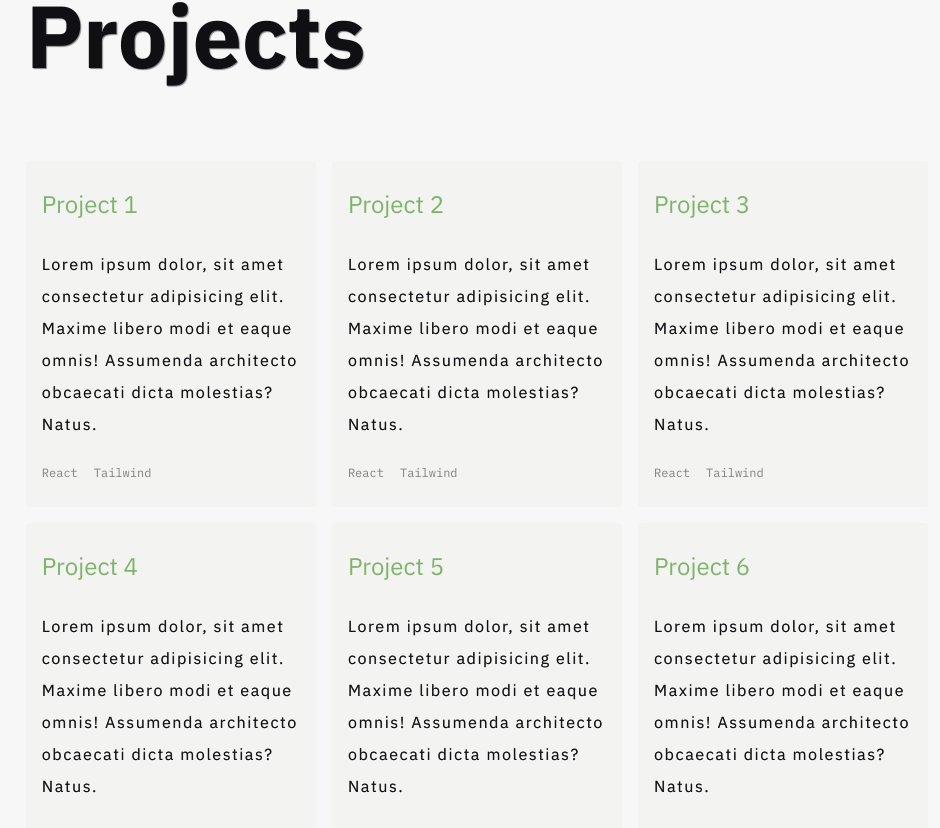
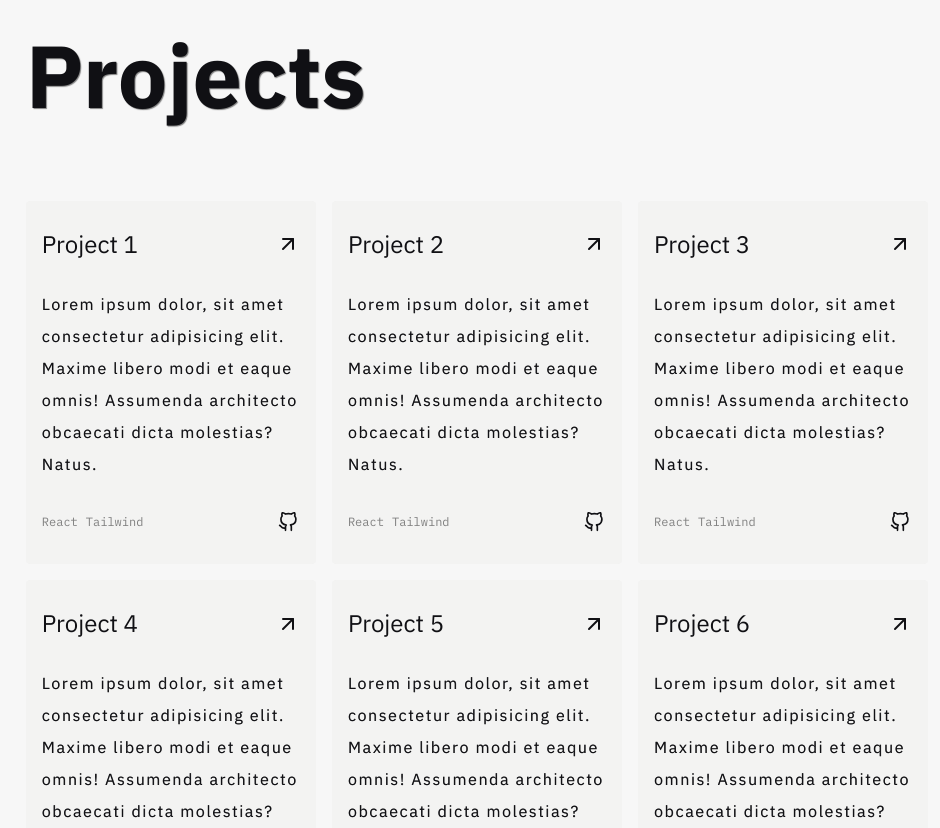
Before and after one commit to cpwilson87/portfolio, a Next.js app: page / in a window 1280 px wide. Shown: the part 1969-2797 px from the top of the page, without its empty margins (163-1103 px from the left). Built offline with nearby package versions, Linux system fonts and the light colour scheme.

Commit message:
feat: add loading spinner to buttons

```diff
--- a/components/Contact.js
+++ b/components/Contact.js
@@ -4,9 +4,13 @@ export default function Contact() {
 	const [name, setName] = useState('');
 	const [email, setEmail] = useState('');
 	const [message, setMessage] = useState('');
+	const [loading, setLoading] = useState(false);
 
 	const handleSubmit = (e) => {
 		e.preventDefault();
+		setLoading(true);
+		setTimeout(() => setLoading(false), 3000);
+
 		console.log({ name, email, message });
 	};
 	return (
@@ -43,7 +47,9 @@ export default function Contact() {
 						onChange={(e) => setMessage(e.target.value)}
 					/>
 				</label>
-				<input type="submit" value="Send" />
+				<button type="submit" aria-busy={loading ? 'true' : 'false'}>
+					Send
+				</button>
 			</form>
 		</section>
 	);
--- a/components/Projects.js
+++ b/components/Projects.js
@@ -57,12 +57,43 @@ export default function Projects() {
 				{projects.map((project) => (
 					<article key={project.id}>
 						<header>
-							<h3 className="h4 text-green">{project.title}</h3>
+							<h3 className="h4">{project.title}</h3>
+							<svg
+								xmlns="http://www.w3.org/2000/svg"
+								width="24"
+								height="24"
+								viewBox="0 0 24 24"
+								fill="none"
+								stroke="currentColor"
+								strokeWidth="2"
+								strokeLinecap="round"
+								strokeLinejoin="round"
+								className="feather feather-arrow-up-right"
+							>
+								<line x1="7" y1="17" x2="17" y2="7"></line>
+								<polyline points="7 7 17 7 17 17"></polyline>
+							</svg>
 						</header>
 						<p>{project.description}</p>
 						<footer>
-							<small>React</small>
-							<small>Tailwind</small>
+							<div>
+								<small>React</small>
+								<small>Tailwind</small>
+							</div>
+							<svg
+								xmlns="http://www.w3.org/2000/svg"
+								width="24"
+								height="24"
+								viewBox="0 0 24 24"
+								fill="none"
+								stroke="currentColor"
+								strokeWidth="2"
+								strokeLinecap="round"
+								strokeLinejoin="round"
+								className="feather feather-github"
+							>
+								<path d="M9 19c-5 1.5-5-2.5-7-3m14 6v-3.87a3.37 3.37 0 0 0-.94-2.61c3.14-.35 6.44-1.54 6.44-7A5.44 5.44 0 0 0 20 4.77 5.07 5.07 0 0 0 19.91 1S18.73.65 16 2.48a13.38 13.38 0 0 0-7 0C6.27.65 5.09 1 5.09 1A5.07 5.07 0 0 0 5 4.77a5.44 5.44 0 0 0-1.5 3.78c0 5.42 3.3 6.61 6.44 7A3.37 3.37 0 0 0 9 18.13V22"></path>
+							</svg>
 						</footer>
 					</article>
 				))}
--- a/styles/components/_layout.scss
+++ b/styles/components/_layout.scss
@@ -7,21 +7,19 @@ Layout
 - Article (card)
 *********************/
 
-#about {
-	margin-bottom: 20vh;
-}
-
 section {
 	margin-bottom: 25vh;
 }
 
-header {
+#__next > header {
+	position: sticky;
+	top: 0;
 	display: flex;
 	align-items: center;
 	justify-content: space-between;
-	height: var(--header-height);
 	padding-left: 2rem;
 	padding-right: 2rem;
+	height: var(--header-height);
 
 	// Logo
 	> a {
@@ -33,7 +31,6 @@ header {
 		text-transform: uppercase;
 		text-decoration: none;
 		color: var(--color-text);
-		text-shadow: 0.2px 0.2px 0.2px var(--color-secondary);
 	}
 
 	// Navigation
@@ -109,16 +106,45 @@ article {
 		justify-content: space-between;
 		height: auto;
 		padding: 0;
+		transition: all var(--transition-duration) ease-out;
+		cursor: pointer;
+
+		& svg {
+			transition: all var(--transition-duration) ease-out;
+		}
+
+		&:hover {
+			color: var(--color-green);
+		}
+
+		&:hover svg {
+			transform: rotate(45deg);
+		}
 	}
 
 	& > footer {
 		display: flex;
 		align-items: center;
-		justify-content: flex-start;
-		gap: 1rem;
+		justify-content: space-between;
 		color: var(--color-secondary);
 		font-family: var(--font-mono);
 		margin-top: 1rem;
 		padding: 1rem 0;
+
+		& > div {
+			display: flex;
+			gap: 0.5rem;
+		}
+
+		& > svg {
+			cursor: pointer;
+			color: var(--color-text);
+			height: 20px;
+			transition: all var(--transition-duration) ease-out;
+
+			&:hover {
+				color: var(--color-green);
+			}
+		}
 	}
 }
--- /dev/null
+++ b/styles/content/_button.scss
@@ -0,0 +1,31 @@
+button[aria-busy='true'] {
+	pointer-events: none;
+	opacity: 0.8;
+
+	&::before {
+		display: inline-block;
+		width: 1rem;
+		height: 1rem;
+		border: 0.1875em solid currentColor;
+		border-radius: 1em;
+		border-right-color: transparent;
+		vertical-align: text-bottom;
+		vertical-align: -0.125em;
+		animation: spinner 0.75s linear infinite;
+		content: '';
+	}
+}
+
+[aria-busy='true']:not(input):not(select):not(textarea):not(:empty)::before {
+	margin-right: 0.5rem;
+	margin-left: 0;
+}
+[aria-busy='true']:not(input):not(select):not(textarea):empty {
+	text-align: center;
+}
+
+@keyframes spinner {
+	to {
+		transform: rotate(360deg);
+	}
+}
--- a/styles/index.scss
+++ b/styles/index.scss
@@ -10,3 +10,5 @@ https://github.com/frontaid/natural-selection
 @use 'components/typography';
 @use 'components/layout';
 @use 'components/form';
+// content
+@use 'content/button';
```
Also changed, not shown: 1 other file (tests, documents, lock files or other folders).
